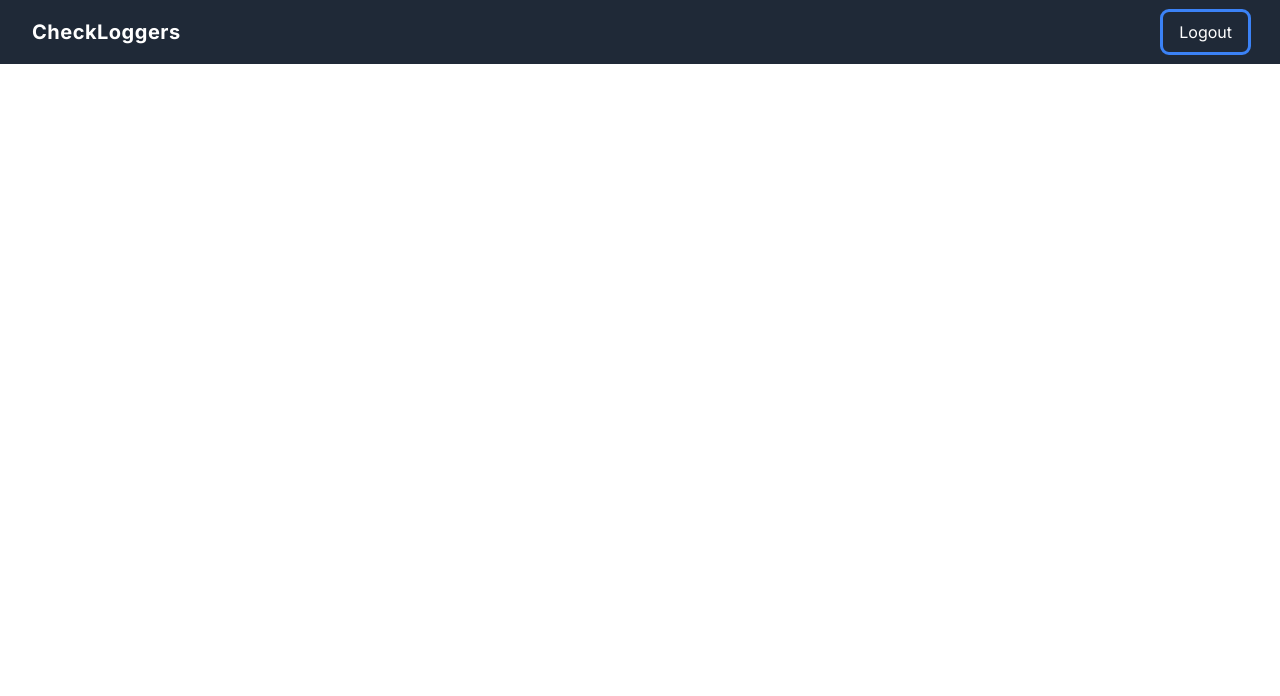
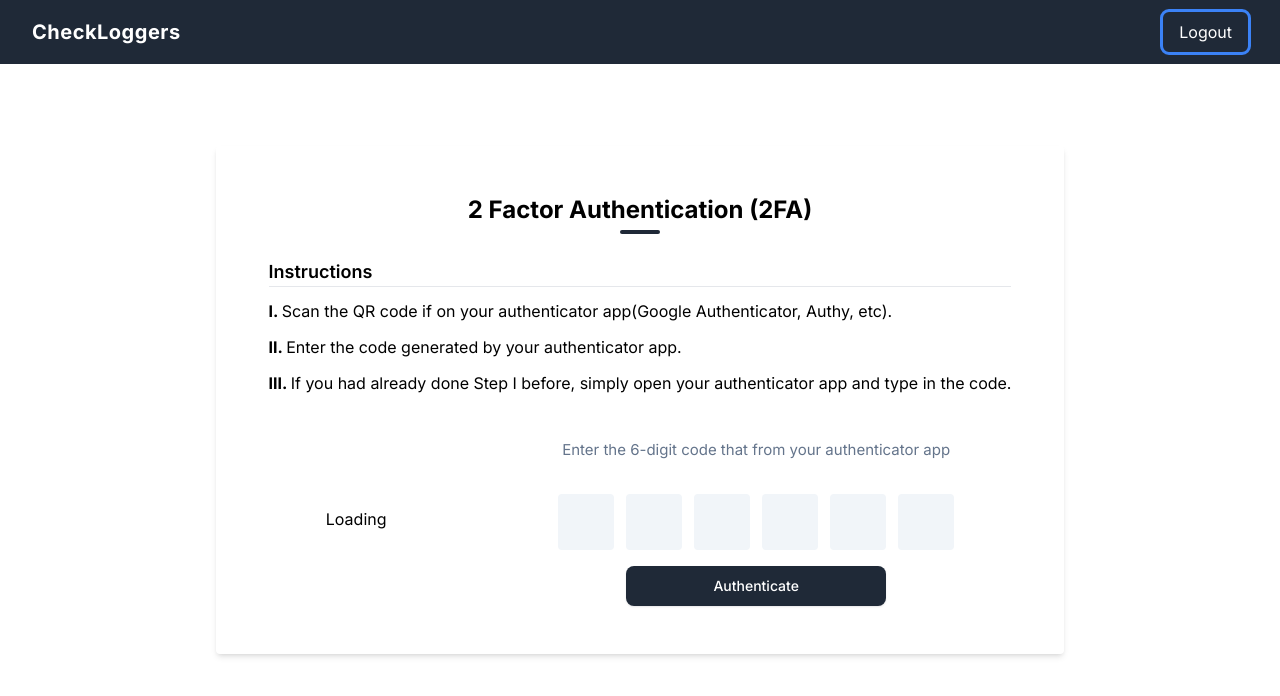
Before and after one commit to soubankhandwani/2FA-based-login-and-registration, a Next.js app in the folder frontend/: page /auth in a window 1280 px wide. Shown: the top 696 px of the page. Built offline with nearby package versions, Linux system fonts and the light colour scheme; no server answers.

Commit message:
Session Persistence Fix and QR Authentication

```diff
--- a/frontend/app/auth/page.tsx
+++ b/frontend/app/auth/page.tsx
@@ -1,27 +1,44 @@
 "use client";
 import axios from "axios";
+axios.defaults.withCredentials = true;
 import Navbar from "../components/Navbar";
 import { useEffect } from "react";
+import QrCode from "../components/QrCode";
+import SecretCodeForm from "../components/SecretCodeForm";
 
 export default function TwoFactAuth() {
-  useEffect(() => {
-    const fetchData = async () => {
-      try {
-        const response = await axios.get(
-          "http://localhost:5000/api/fetch_login_activity",
-          { withCredentials: true }
-        );
-        console.log(response);
-      } catch (error) {
-        console.log(error);
-      }
-    };
-
-    fetchData();
-  }, []);
   return (
     <>
       <Navbar isLoggedIn={true} />
+      <div className="h-[100dvh] flex justify-center items-center flex-col mx-auto max-w-7xl px-2 sm:px-6 lg:px-8">
+        <div className="shadow-md rounded flex items-center flex-col px-6 py-12">
+          <div className="flex items-center flex-col">
+            <p className="font-bold text-2xl">2 Factor Authentication (2FA)</p>
+            <div className="bg-gray-800 w-10 h-1 rounded-full mt-1"></div>
+          </div>
+          <div>
+            <p className="text-lg font-semibold mt-6">Instructions</p>
+            <hr />
+            <ol className="list-roman">
+              <li className="mt-3">
+                Scan the QR code if on your authenticator app(Google
+                Authenticator, Authy, etc).
+              </li>
+              <li className="mt-3">
+                Enter the code generated by your authenticator app.
+              </li>
+              <li className="my-3">
+                If you had already done Step I before, simply open your
+                authenticator app and type in the code.
+              </li>
+            </ol>
+          </div>
+          <div className="flex justify-around items-center flex-col md:min-w-[100vh] md:flex-row">
+            <QrCode />
+            <SecretCodeForm />
+          </div>
+        </div>
+      </div>
     </>
   );
 }
--- a/frontend/app/components/LoginForm.tsx
+++ b/frontend/app/components/LoginForm.tsx
@@ -1,5 +1,6 @@
 "use client";
 import axios from "axios";
+axios.defaults.withCredentials = true;
 import Link from "next/link";
 import { useState } from "react";
 import Loading from "./Loading";
--- a/frontend/app/components/Navbar.tsx
+++ b/frontend/app/components/Navbar.tsx
@@ -1,5 +1,6 @@
 "use client";
 import axios from "axios";
+axios.defaults.withCredentials = true;
 import Link from "next/link";
 import { useRouter } from "next/navigation";
 
@@ -8,7 +9,7 @@
 
   function logoutUser() {
     axios
-      .get("http://localhost:5000/api/logout")
+      .get("http://localhost:5000/api/logout", { withCredentials: true })
       .then(function (response) {
         if (response.data.message === true) {
           router.push("/");
--- /dev/null
+++ b/frontend/app/components/QrCode.tsx
@@ -0,0 +1,40 @@
+import axios from "axios";
+import QRCode from "qrcode.react";
+axios.defaults.withCredentials = true;
+import { useEffect, useState } from "react";
+import HomeSkeleton from "./HomeSkeleton";
+
+export default function QrCode() {
+  const [apiString, setApiString] = useState("");
+  useEffect(() => {
+    const fetchData = async () => {
+      try {
+        const response = await axios.get("http://localhost:5000/api/getcode", {
+          withCredentials: true,
+        });
+        console.log(response.data);
+        setApiString(response.data.secret);
+      } catch (error) {
+        console.log(error);
+      }
+    };
+
+    fetchData();
+  }, []);
+  return (
+    <div className="mt-6">
+      {apiString ? (
+        <QRCode
+          value={apiString}
+          size={180}
+          fgColor="#000000"
+          bgColor="#ffffff"
+          level="L"
+          renderAs="svg"
+        />
+      ) : (
+        "Loading"
+      )}
+    </div>
+  );
+}
--- a/frontend/app/components/RegisterForm.tsx
+++ b/frontend/app/components/RegisterForm.tsx
@@ -1,5 +1,6 @@
 "use client";
 import axios from "axios";
+axios.defaults.withCredentials = true;
 import Link from "next/link";
 import { useState } from "react";
 import Loading from "./Loading";
@@ -20,11 +21,15 @@
       isSuccess: false,
     });
     axios
-      .post("http://localhost:5000/api/register", {
-        email,
-        username,
-        password,
-      })
+      .post(
+        "http://localhost:5000/api/register",
+        {
+          email,
+          username,
+          password,
+        },
+        { withCredentials: true }
+      )
       .then(function (response) {
         if (response.data.message === true) {
           setToast({
--- /dev/null
+++ b/frontend/app/components/SecretCodeForm.tsx
@@ -0,0 +1,66 @@
+import { SecretCodeValidate } from "./../utils/secretcodeform.js";
+export default function SecretCodeForm() {
+  SecretCodeValidate();
+  return (
+    <div>
+      <div className="text-center">
+        <header className="my-8">
+          <p className="text-[15px] text-slate-500">
+            Enter the 6-digit code that from your authenticator app
+          </p>
+        </header>
+        <form id="otp-form">
+          <div className="flex items-center justify-center gap-3">
+            <input
+              type="text"
+              className="w-14 h-14 text-center text-2xl font-extrabold text-slate-900 bg-slate-100 border border-transparent hover:border-slate-200 appearance-none rounded p-4 outline-none focus:bg-white focus:border-indigo-400 focus:ring-2 focus:ring-indigo-100"
+              pattern="\d*"
+              maxLength={1}
+              required
+            />
+            <input
+              type="text"
+              className="w-14 h-14 text-center text-2xl font-extrabold text-slate-900 bg-slate-100 border border-transparent hover:border-slate-200 appearance-none rounded p-4 outline-none focus:bg-white focus:border-indigo-400 focus:ring-2 focus:ring-indigo-100"
+              pattern="\d*"
+              maxLength={1}
+              required
+            />
+            <input
+              type="text"
+              className="w-14 h-14 text-center text-2xl font-extrabold text-slate-900 bg-slate-100 border border-transparent hover:border-slate-200 appearance-none rounded p-4 outline-none focus:bg-white focus:border-indigo-400 focus:ring-2 focus:ring-indigo-100"
+              pattern="\d*"
+              maxLength={1}
+              required
+            />
+            <input
+              type="text"
+              className="w-14 h-14 text-center text-2xl font-extrabold text-slate-900 bg-slate-100 border border-transparent hover:border-slate-200 appearance-none rounded p-4 outline-none focus:bg-white focus:border-indigo-400 focus:ring-2 focus:ring-indigo-100"
+              maxLength={1}
+              required
+            />
+            <input
+              type="text"
+              className="w-14 h-14 text-center text-2xl font-extrabold text-slate-900 bg-slate-100 border border-transparent hover:border-slate-200 appearance-none rounded p-4 outline-none focus:bg-white focus:border-indigo-400 focus:ring-2 focus:ring-indigo-100"
+              maxLength={1}
+              required
+            />
+            <input
+              type="text"
+              className="w-14 h-14 text-center text-2xl font-extrabold text-slate-900 bg-slate-100 border border-transparent hover:border-slate-200 appearance-none rounded p-4 outline-none focus:bg-white focus:border-indigo-400 focus:ring-2 focus:ring-indigo-100"
+              maxLength={1}
+              required
+            />
+          </div>
+          <div className="max-w-[260px] mx-auto mt-4">
+            <button
+              type="submit"
+              className="w-full inline-flex justify-center whitespace-nowrap rounded-lg bg-gray-800 px-3.5 py-2.5 text-sm font-medium text-white shadow-sm shadow-gray-950/10 hover:bg-gray-700 focus:outline-none focus:ring focus:ring-indigo-300 focus-visible:outline-none focus-visible:ring focus-visible:ring-gray-300 transition-colors duration-150"
+            >
+              Authenticate
+            </button>
+          </div>
+        </form>
+      </div>
+    </div>
+  );
+}
--- a/frontend/app/globals.css
+++ b/frontend/app/globals.css
@@ -8,3 +8,18 @@
     box-sizing: border-box;
     font-family: Poppins;
 }
+
+/* Custom CSS for list with Roman numerals */
+.list-roman {
+    list-style-type: none;
+    counter-reset: roman-counter;
+}
+
+.list-roman li {
+    counter-increment: roman-counter;
+}
+
+.list-roman li::before {
+    content: counter(roman-counter, upper-roman) ". ";
+    font-weight: bold;
+}
--- a/frontend/app/home/page.tsx
+++ b/frontend/app/home/page.tsx
@@ -1,6 +1,7 @@
 "use client";
 import React, { useEffect, useState } from "react";
 import axios from "axios";
+axios.defaults.withCredentials = true;
 import DeviceInfo from "../components/DeviceInfo";
 import Navbar from "../components/Navbar";
 import ShieldImage from "../../public/secure.png";
--- a/frontend/app/layout.tsx
+++ b/frontend/app/layout.tsx
@@ -1,7 +1,6 @@
 import type { Metadata } from "next";
 import { Inter } from "next/font/google";
 import "./globals.css";
-
 const inter = Inter({ subsets: ["latin"] });
 
 export const metadata: Metadata = {
--- /dev/null
+++ b/frontend/app/utils/secretcodeform.js
@@ -0,0 +1,64 @@
+import { useEffect } from "react";
+
+export function SecretCodeValidate(){
+    useEffect(()=>{
+        const form = document.getElementById('otp-form')
+        const inputs = [...form.querySelectorAll('input[type=text]')]
+        const submit = form.querySelector('button[type=submit]')
+
+        const handleKeyDown = (e) => {
+            if (
+                !/^[0-9]{1}$/.test(e.key)
+                && e.key !== 'Backspace'
+                && e.key !== 'Delete'
+                && e.key !== 'Tab'
+                && !e.metaKey
+            ) {
+                e.preventDefault()
+            }
+
+            if (e.key === 'Delete' || e.key === 'Backspace') {
+                const index = inputs.indexOf(e.target);
+                if (index > 0) {
+                    inputs[index].value = '';
+                    // inputs[index - 1].value = '';
+                    inputs[index - 1].focus();
+                }
+            }
+        }
+
+        const handleInput = (e) => {
+            const { target } = e
+            const index = inputs.indexOf(target)
+            if (target.value) {
+                if (index < inputs.length - 1) {
+                    inputs[index + 1].focus()
+                } else {
+                    submit.focus()
+                }
+            }
+        }
+
+        const handleFocus = (e) => {
+            e.target.select()
+        }
+
+        const handlePaste = (e) => {
+            e.preventDefault()
+            const text = e.clipboardData.getData('text')
+            if (!new RegExp(`^[0-9]{${inputs.length}}$`).test(text)) {
+                return
+            }
+            const digits = text.split('')
+            inputs.forEach((input, index) => input.value = digits[index])
+            submit.focus()
+        }
+
+        inputs.forEach((input) => {
+            input.addEventListener('input', handleInput)
+            input.addEventListener('keydown', handleKeyDown)
+            input.addEventListener('focus', handleFocus)
+            input.addEventListener('paste', handlePaste)
+        })
+    })
+}
--- a/frontend/package.json
+++ b/frontend/package.json
@@ -11,6 +11,7 @@
   "dependencies": {
     "axios": "^1.6.8",
     "next": "14.2.3",
+    "qrcode.react": "^3.1.0",
     "react": "^18",
     "react-dom": "^18",
     "react-icons": "^5.2.0"
```
Also changed, not shown: 2 other files (tests, documents, lock files or other folders).
